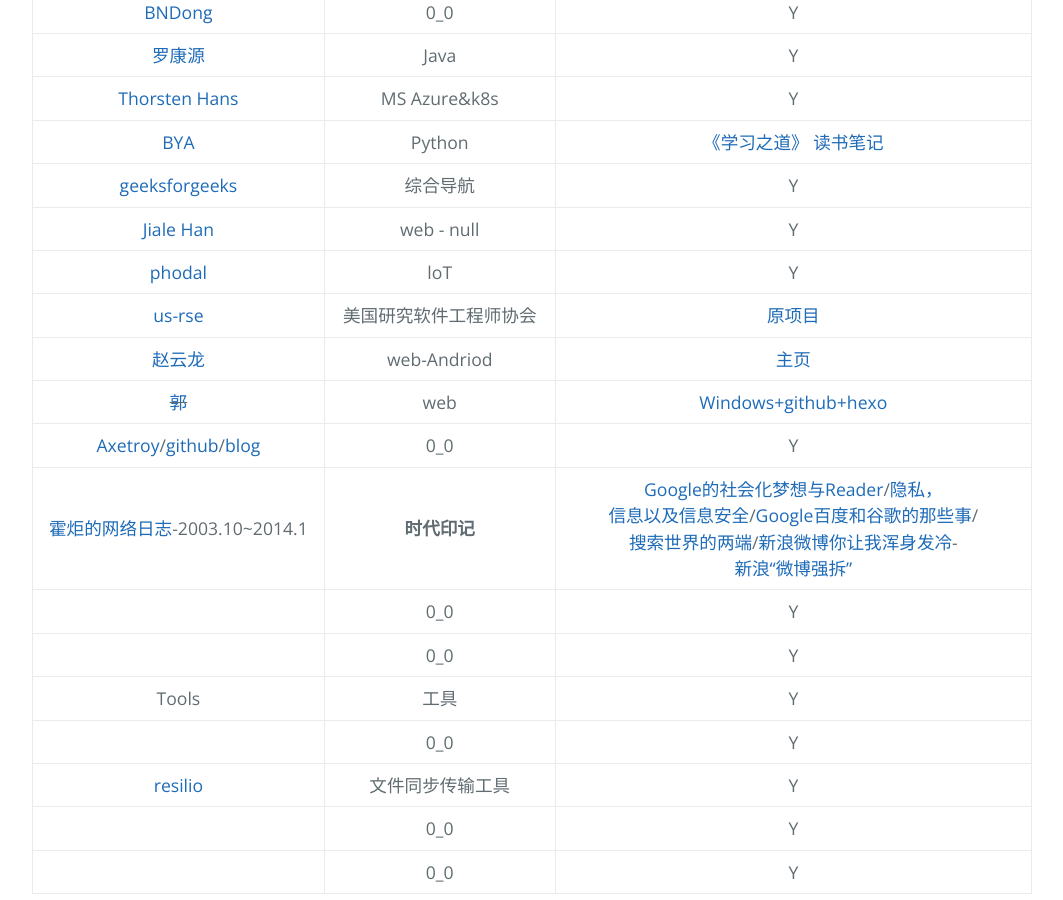
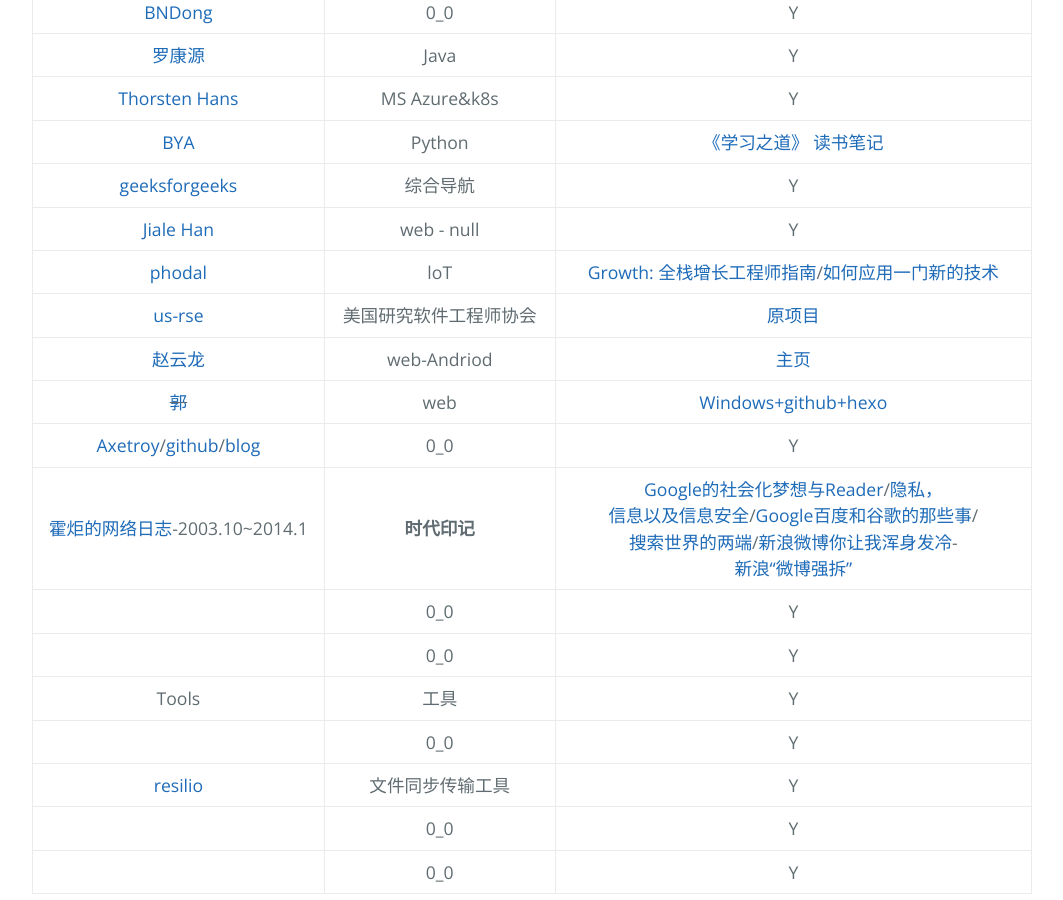
Before and after one commit to AmbroseRen/test, a Jekyll site: the page built from Library/Blog.md, in a window 1280 px wide and 900 px high, scrolled down 3656 px. Shown: the whole window, without its empty margins (192-1255 px from the left). Built offline with Jekyll 4.4.1, drawn with Linux system fonts in a browser that asks for light colours; our own code applies the rules of GitHub Pages for plain Markdown files; the repository's description, which GitHub fills in, is left out.

Commit message:
Update Blog.md

```diff
--- a/Library/Blog.md
+++ b/Library/Blog.md
@@ -84,7 +84,7 @@
 | [BYA](http://bya.cool/) | Python | [《学习之道》 读书笔记](http://bya.cool/2019/08/29/Booknote-The-Art-of-Learning/)  |
 | [geeksforgeeks](https://www.geeksforgeeks.org/) | 综合导航 | Y |
 | [Jiale Han](https://zqhjl.github.io/) | web - null | Y |
-| [phodal](https://www.phodal.com/blog/) | loT | Y |
+| [phodal](https://www.phodal.com/blog/) | loT | [Growth: 全栈增长工程师指南](https://growth.phodal.com/)/[如何应用一门新的技术](https://growth.phodal.com/#%E5%A6%82%E4%BD%95%E5%BA%94%E7%94%A8%E4%B8%80%E9%97%A8%E6%96%B0%E7%9A%84%E6%8A%80%E6%9C%AF) |
 | [us-rse](https://us-rse.org/) | 美国研究软件工程师协会 | [原项目](https://github.com/USRSE/usrse.github.io) |
 | [赵云龙](https://zyl.me/blog) | web-Andriod | [主页](https://zyl.me/) |
 | ~~[郭](https://gary5496.github.io/)~~ | web | [Windows+github+hexo](https://gary5496.github.io/2018/03/hexo-github-setup/) |
```
